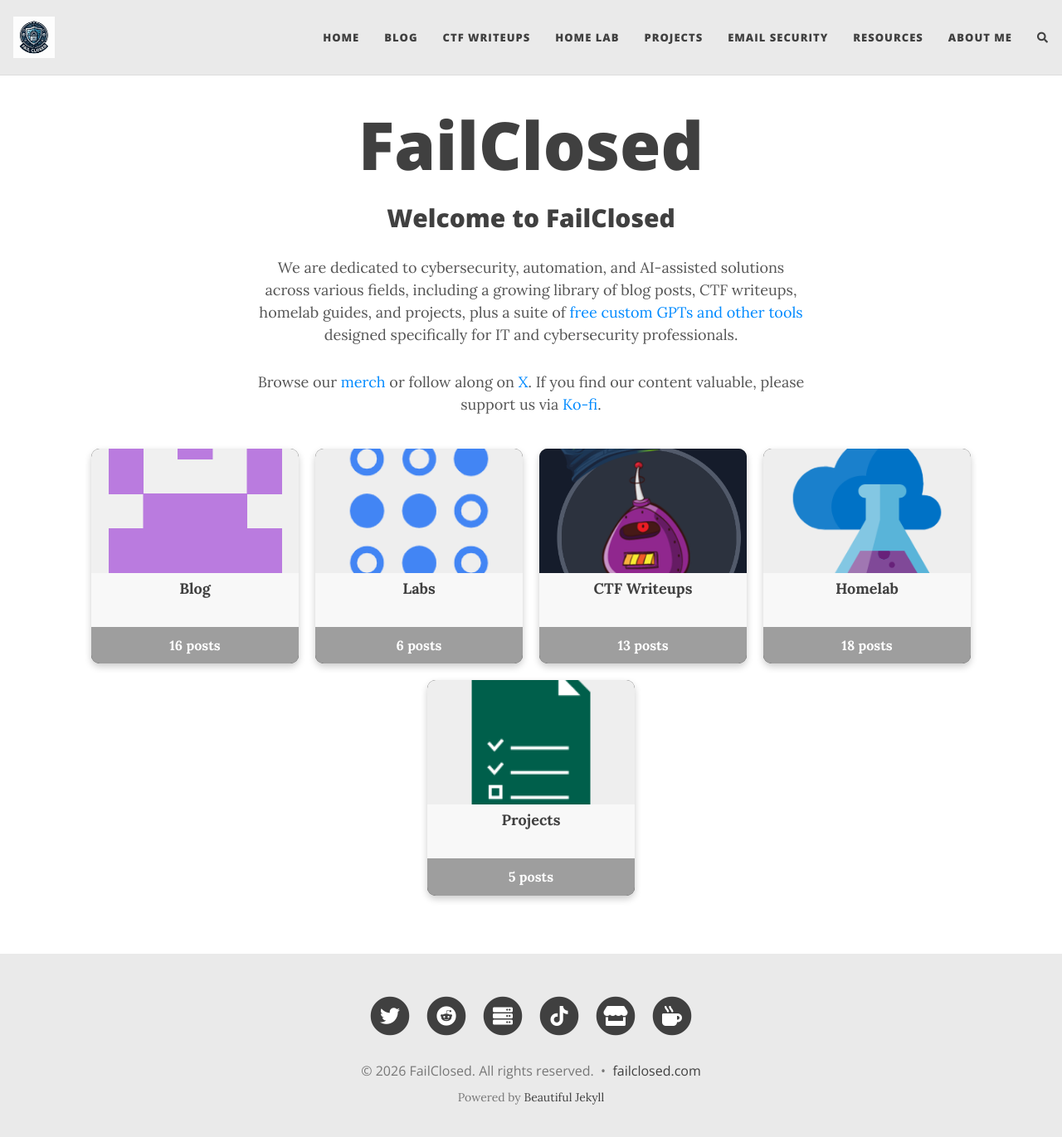
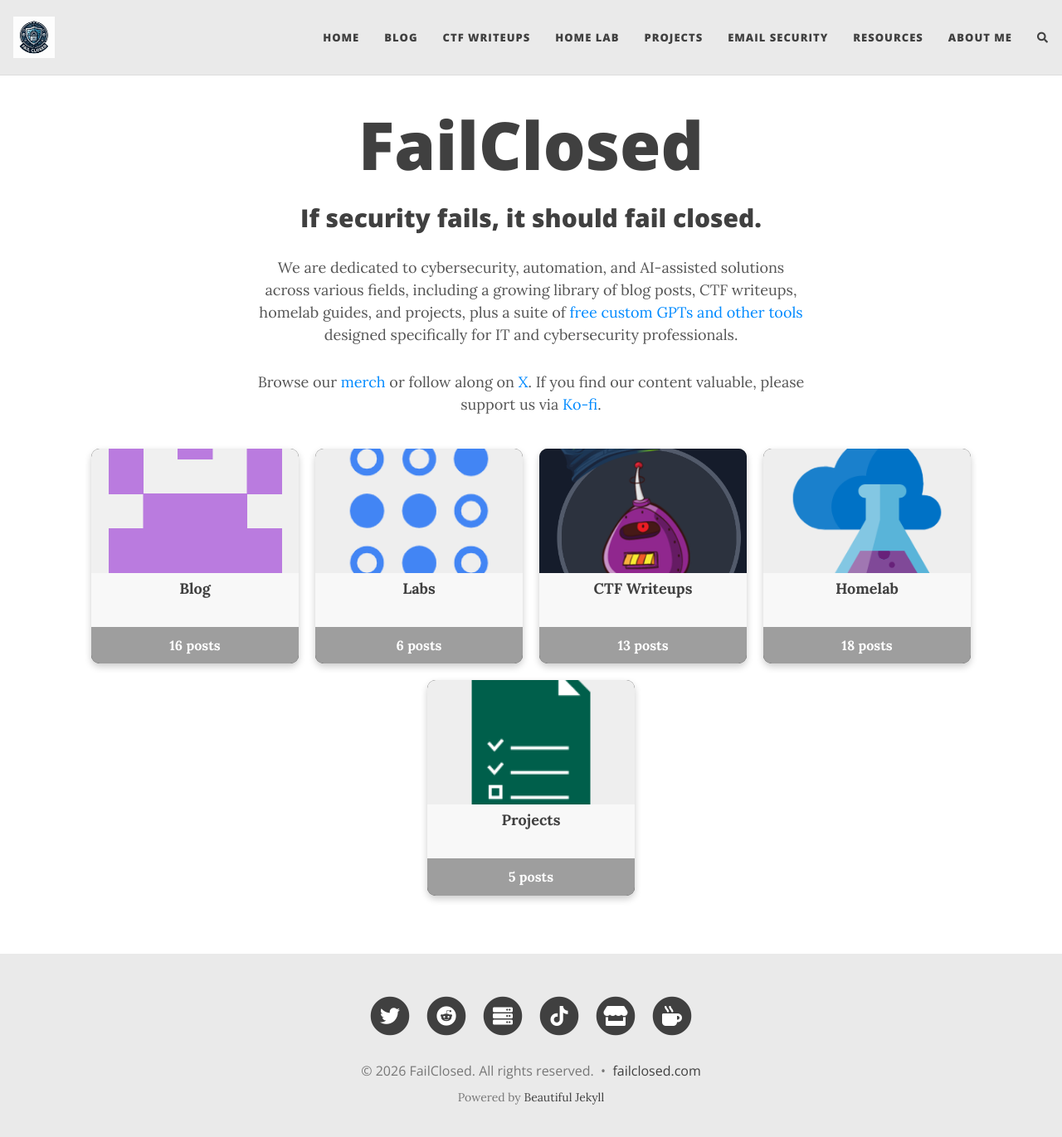
Before and after one commit to failclosed/failclosed.github.io, a Jekyll site: the page built from pages/homepage/index.md, in a window 1280 px wide and 1384 px high. Shown: the top 1371 px of the window at 83% size. Built offline with Jekyll 4.4.1, drawn with Linux system fonts in a browser that asks for light colours; comment, search, counter and statistics services are not loaded.

Commit message:
Replace redundant homepage welcome heading with brand tagline
"Welcome to FailClosed" restated the site title right below the
80px banner heading. Swap it for a line that explains the name
instead.

```diff
--- a/pages/homepage/index.md
+++ b/pages/homepage/index.md
@@ -8,7 +8,7 @@ full-width: true
 ---
 
 <div class="failclosed-intro">
-  <h2>Welcome to FailClosed</h2>
+  <h2>If security fails, it should fail closed.</h2>
   <p>We are dedicated to cybersecurity, automation, and AI-assisted solutions across various fields, including a growing library of blog posts, CTF writeups, homelab guides, and projects, plus a suite of <a href="/software">free custom GPTs and other tools</a> designed specifically for IT and cybersecurity professionals.</p>
   <p>Browse our <a href="https://failclosed.printify.me/">merch</a> or follow along on <a href="https://x.com/failclosed">X</a>. If you find our content valuable, please support us via <a href="https://ko-fi.com/failclosed">Ko-fi</a>.</p>
 </div>
```
